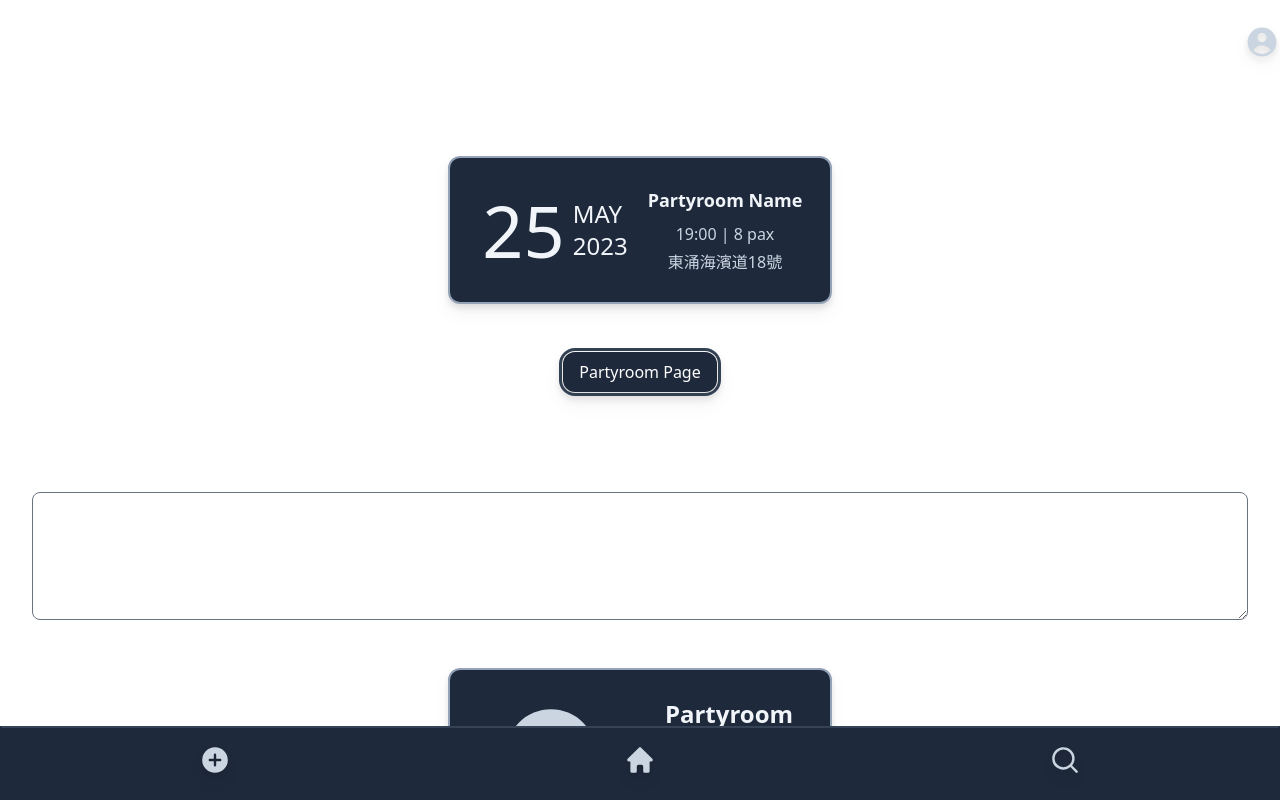
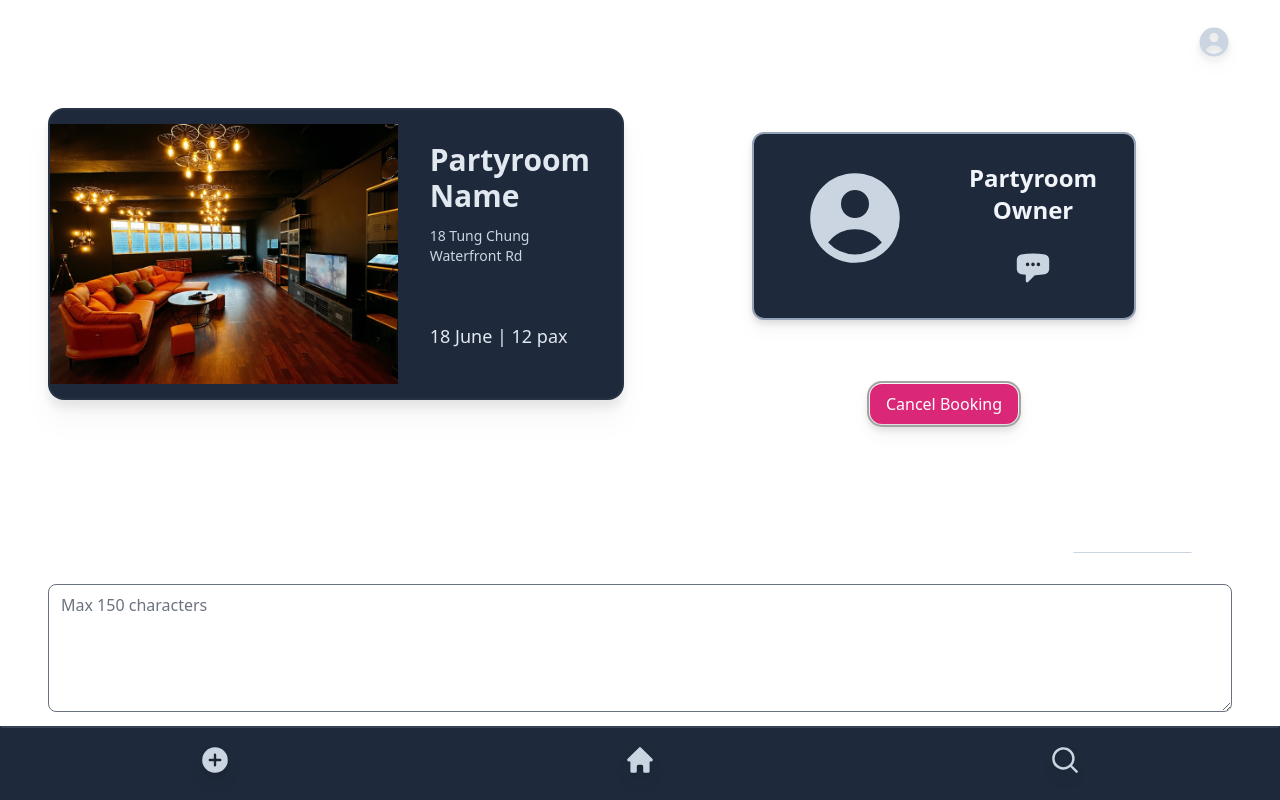
Before and after one commit to onu941/c25-capstone-project-kb, a React (Vite) app in the folder vite-client/: page /booking in a window 1280 px wide. Built offline with nearby package versions, Linux system fonts and the light colour scheme; sample sign-in values are in the browser's storage.

Commit message:
quick /booking fix

```diff
--- a/vite-client/src/components/minicomponents/Headers.tsx
+++ b/vite-client/src/components/minicomponents/Headers.tsx
@@ -44,10 +44,10 @@ export function FormHeader(props: HeaderProps) {
 export function ReviewHeader() {
   return (
     <div className="flex mb-6">
-      <div className=" w-3/5 header px-4 flex flex-row text-lg font-extralight place-items-center">
+      <div className=" w-3/5 header flex flex-row text-lg font-extralight place-items-center">
         Leave A Review
       </div>
-      <div className="flex w-2/5 place-items-center justify-end pr-8">
+      <div className="flex w-2/5 place-items-center justify-end">
         <input
           type="text"
           name="score"
--- a/vite-client/src/pages/Booking.tsx
+++ b/vite-client/src/pages/Booking.tsx
@@ -1,5 +1,8 @@
 import { useState, useEffect } from "react";
-import { FullScreen } from "../components/minicomponents/Containers";
+import {
+  FullScreen,
+  ResponsiveContainer,
+} from "../components/minicomponents/Containers";
 import {
   AppHeader,
   BodyHeader,
@@ -10,14 +13,22 @@ import { Tab } from "../components/minicomponents/Tab";
 import {
   DangerButton,
   PrimaryButton,
+  SubmitButton,
 } from "../components/minicomponents/Buttons";
-import { BookingCard, OwnerCard } from "../components/minicomponents/Cards";
+import {
+  BookingCard,
+  BookingCardLarge,
+  OwnerCard,
+} from "../components/minicomponents/Cards";
 import { TextArea } from "../components/minicomponents/Inputs";
 import { Link } from "react-router-dom";
+import { Toaster } from "react-hot-toast";
+import sample from "../assets/sample_partyroom.jpg";
 
 export default function Booking() {
   const [sidebarIsOpen, setSidebarIsOpen] = useState(false);
-  const [showReviewSection, setShowReviewSection] = useState(false);
+  const [showTimeSensitiveSection, setShowTimeSensitiveSection] =
+    useState(false);
 
   const toggleSidebar = () => {
     setSidebarIsOpen(!sidebarIsOpen);
@@ -29,9 +40,9 @@ export default function Booking() {
   };
 
   useEffect(() => {
-    const targetDate = new Date(2023, 5, 18, 16, 0, 0); // replace with database data
+    const targetDate = new Date(2023, 2, 18, 16, 0, 0); // replace with database data
     const checkTime = () => {
-      if (isPastDateTime(targetDate)) setShowReviewSection(true);
+      if (isPastDateTime(targetDate)) setShowTimeSensitiveSection(true);
     };
 
     const timer = setInterval(checkTime, 1000);
@@ -43,46 +54,49 @@ export default function Booking() {
 
   return (
     <>
+      <div>
+        <Toaster />
+      </div>
       <FullScreen>
+        <ResponsiveContainer>
           <AppHeader
             isOpen={sidebarIsOpen}
             toggleSidebar={toggleSidebar}
             title="Booking Details"
           ></AppHeader>
-        <Sidebar isOpen={sidebarIsOpen} toggleSidebar={toggleSidebar}></Sidebar>
-        <BodyHeader title="Press details to edit:" />
-        <div className="mt-2">
-          <BookingCard
-            date={25}
-            month="MAY"
-            year={2023}
+          <Sidebar
+            isOpen={sidebarIsOpen}
+            toggleSidebar={toggleSidebar}
+          ></Sidebar>
+          <div className="my-12 columns-2 gap-8">
+            <BookingCardLarge
+              image={sample}
               name="Partyroom Name"
-            time="19:00"
-            pax={8}
-            address="東涌海濱道18號"
+              address="18 Tung Chung Waterfront Rd"
+              date={18}
+              month="June"
+              pax={12}
             />
-          <div className="mt-6 flex w-full justify-center">
-            <Link to="/partyroom">
-              <PrimaryButton label="Partyroom Page" />
-            </Link>
+            <div className="py-6">
+              <OwnerCard name="Partyroom Owner" />
+              {showTimeSensitiveSection && (
+                <div className="mt-16">
+                  <DangerButton isCentered label="Cancel Booking" />
+                </div>
+              )}
             </div>
           </div>
-        <BodyHeader title="Special Requests" />
-        <div className="flex w-full place-content-center px-8 mb-12">
-          <TextArea isReadOnly isDisabled value="Special Request" />
-        </div>
-        <OwnerCard name="Partyroom Owner" />
-        {showReviewSection && (
+          {showTimeSensitiveSection && (
             <>
               <ReviewHeader />
               <div
                 id="review"
-              className="flex flex-wrap w-full place-content-center px-8 mb-10"
+                className="flex flex-wrap w-full place-content-center mb-24"
               >
-              <div className="mb-6 w-full">
-                <TextArea placeholder="Max 150 characters (time/date checker fn added)" />
+                <div className="mb-8 w-full">
+                  <TextArea placeholder="Max 150 characters" />
                 </div>
-              <PrimaryButton
+                <SubmitButton
                   isCentered
                   type="submit"
                   label="Submit Your Review"
@@ -90,9 +104,7 @@ export default function Booking() {
               </div>
             </>
           )}
-        <div className="mt-8 mb-16">
-          <DangerButton isCentered label="Cancel Booking" />
-        </div>
+        </ResponsiveContainer>
       </FullScreen>
       <Tab />
     </>
```
Lines whose indentation alone changed are shown as unchanged.
